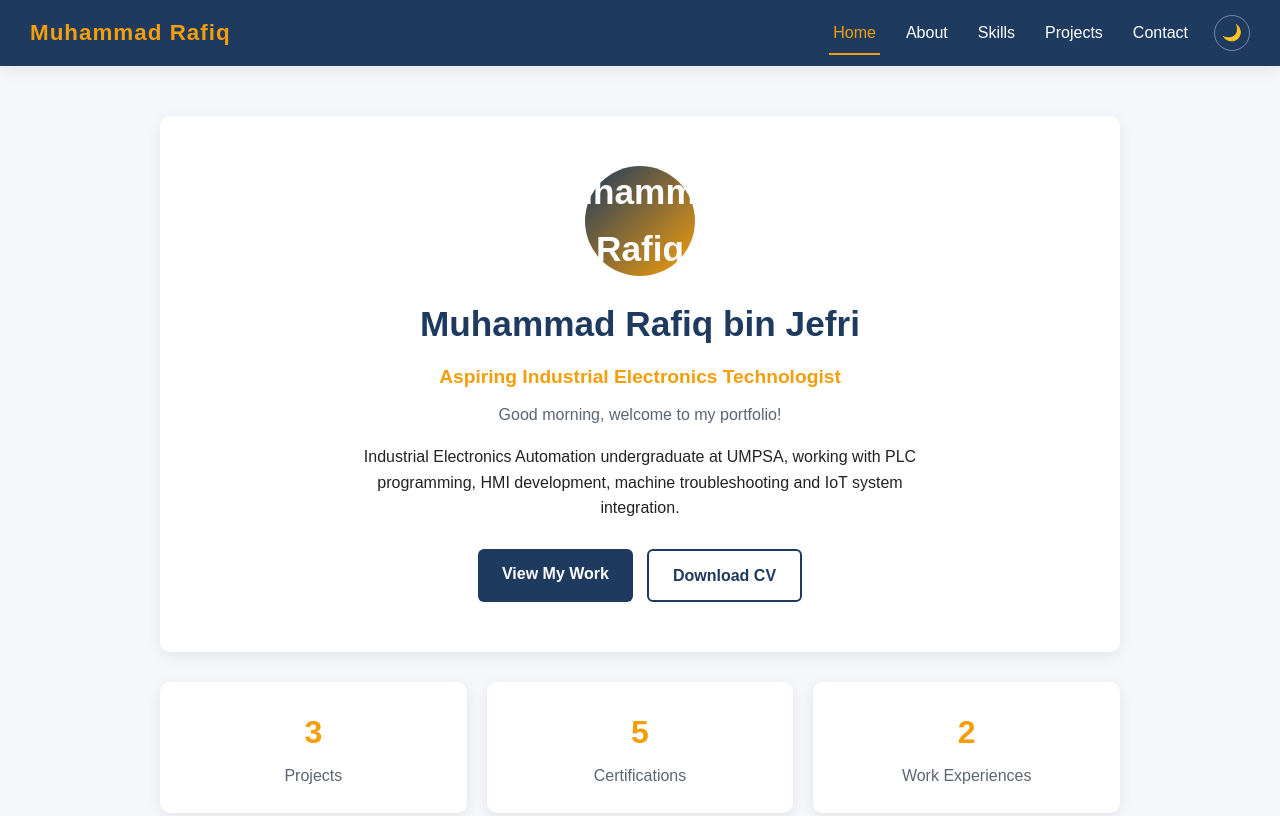
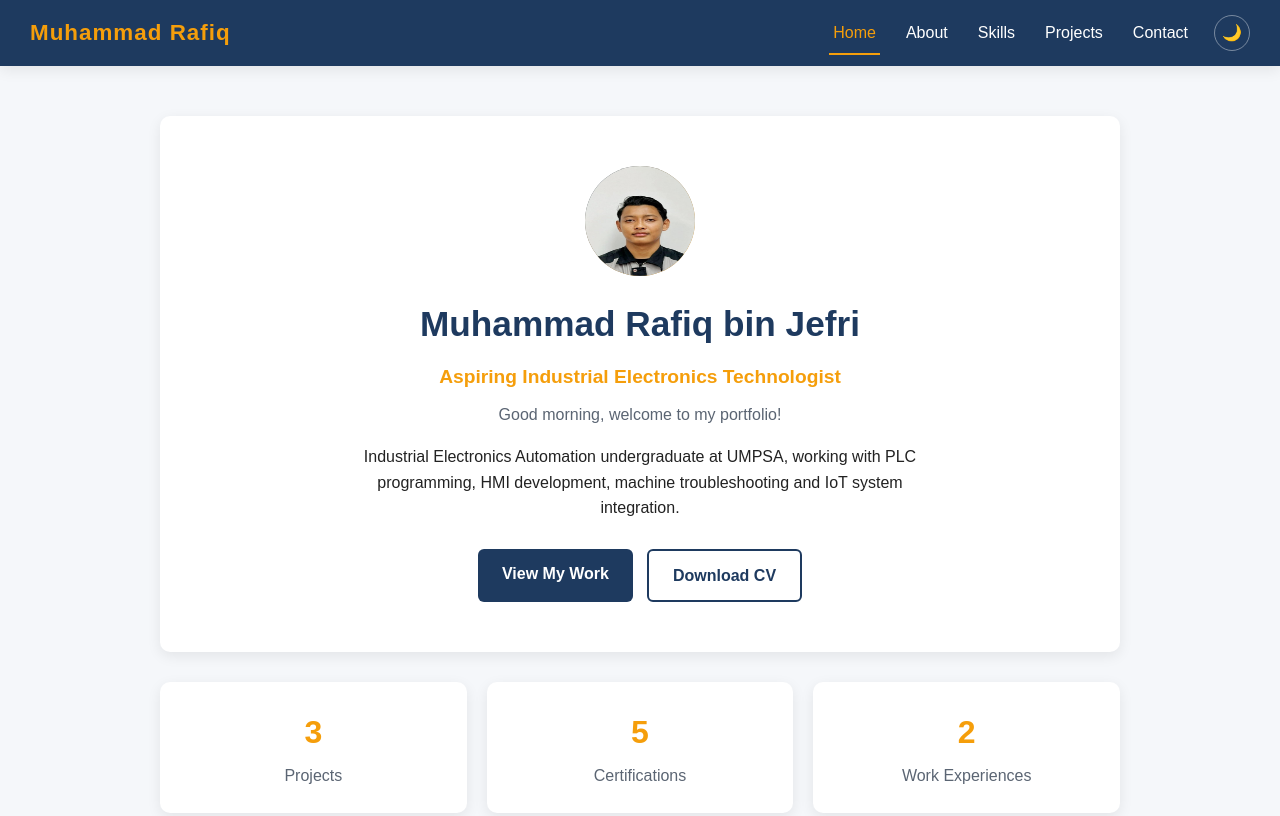
Before and after one commit to rafiqjep/Portfolio, a plain HTML site: page index.html in a window 1280 px wide. Shown: the top 816 px of the page. Drawn offline with Linux system fonts and the light colour scheme.

Commit message:
Use profile photo as avatar

```diff
--- a/index.html
+++ b/index.html
@@ -24,7 +24,7 @@
 
   <main>
     <section class="hero">
-      <div class="avatar">Muhammad Rafiq</div>
+      <img class="avatar" src="images/profile.jpg" alt="Profile photo of Muhammad Rafiq bin Jefri">
       <h1>Muhammad Rafiq bin Jefri</h1>
       <p class="typing-text"><span id="typing"></span></p>
       <p class="greeting" id="greeting"></p>
```
